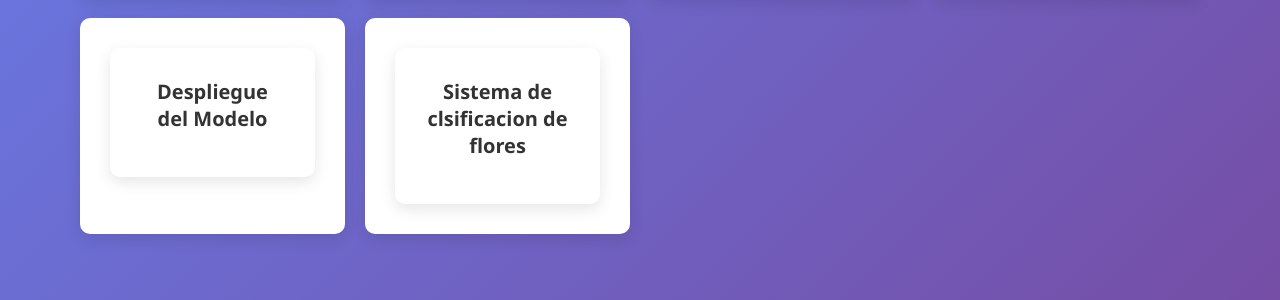
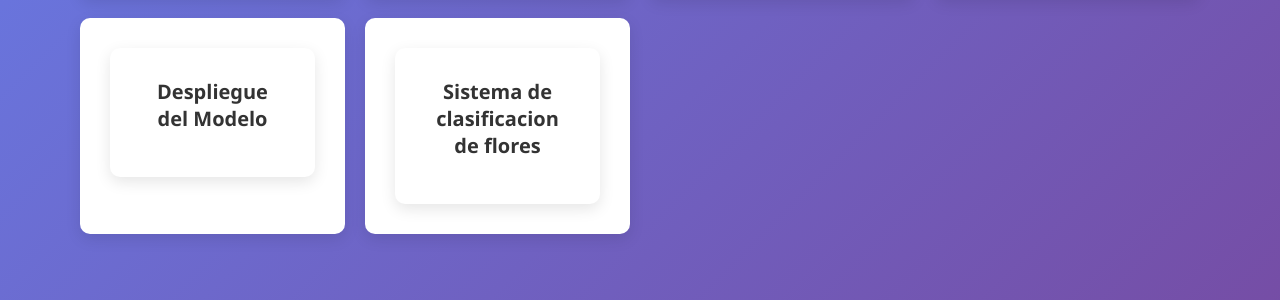
Before and after one commit to rodollespi/proyectoML, a Flask app: page /dashboard in a window 1280 px wide. Shown: the part 398-698 px from the top of the page. Run offline with Flask 3, Linux system fonts and the light colour scheme; the visitor is signed in with stand-in values (Sample User, id 1); parts of the project's set-up code (start-up, migrations or seed data) failed here and were passed over.

Commit message:
correccion

```diff
--- a/templates/dashboard.html
+++ b/templates/dashboard.html
@@ -54,7 +54,7 @@
 
                 <a href="/clasificar_flor" class="menu-item">
                 <div class="menu-item">
-                    <div class="menu-icon"><h3>Sistema de clsificacion de flores </h3></div>
+                    <div class="menu-icon"><h3>Sistema de clasificacion de flores </h3></div>
                 </div>
                 </a>
 
```
